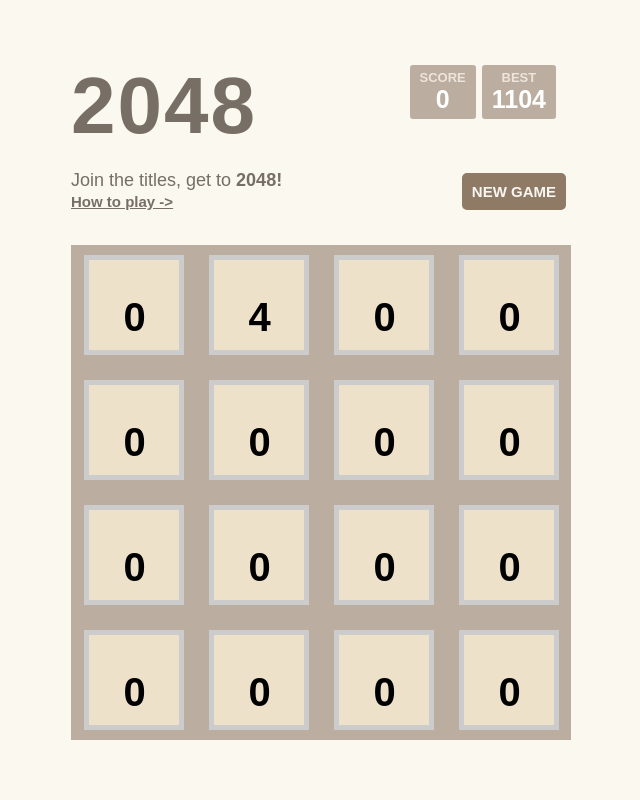
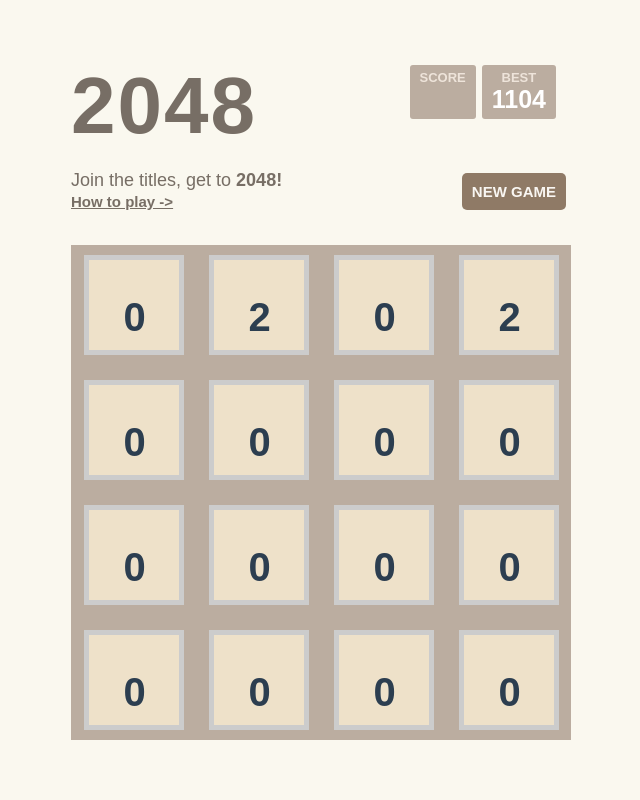
Before and after one commit to vinayjs/2048-gamevuejs, a Vue app: page / in a window 1280 px wide. Shown: the top 800 px of the page, without its empty margins (319-959 px from the left). Built offline with nearby package versions, Linux system fonts and the light colour scheme.

Commit message:
add event listners

```diff
--- a/src/components/GameBoard.vue
+++ b/src/components/GameBoard.vue
@@ -6,61 +6,242 @@
       v-for="(cell, index) in cellList"
       :key="`cell-${index}`"
       :value="cell"
-      v-model="cellList"
-      @keyup.left="leftMove"
+      @keydown='onKeydown'
     ></GameCell>
   </section>
 </template>
 
-   <script>
+<script >
 import GameCell from "./GameCell.vue";
-// import {useStore} from 'vuex'
 export default {
   name: "GameBoard",
   components: {
     GameCell
   },
+
   data() {
     return {
-      cellList: [0, 0, 0, 2, 0, 0, 0, 0, 0, 0, 2, 0, 0, 0, 0, 0]
+      cellList: [0, 2, 0, 2, 0, 0, 0, 0, 0, 0, 0, 0, 0, 0, 0, 0]
     };
   },
+  mounted: function() {
+    document.addEventListener.call(window, "keydown", this.onKeydown);
+  },
   methods: {
-    leftMove(cellList){
-      cellList = this.cellList
-      for (let i = cellList.length - 1; i >= 0; i--) {
-        if (
-          cellList[i] !== cellList[i - 1] &&
-          cellList[i - 1] === 0
-        ) {
-          [cellList[i - 1], cellList[i]] = [
-            cellList[i],
-            cellList[i - 1]
-          ];
+    onKeydown(event) {
+      if (event.key !== undefined) {
+        const pressedKey = event.key;
+        switch (pressedKey) {
+          case "ArrowLeft":
+            this.leftArrow;
+            break;
+          case "ArrowUp":
+            this.upArrow
+            break;
+          case "ArrowRight":
+            this.rightArrow;
+            break;
+          case "ArrowDown":
+            this.downArrow;
         }
-        if (
-          cellList[i] === cellList[i - 1] &&
-          cellList[i - 1] !== 0
-        ) {
-          cellList[i - 1] = cellList[i] + cellList[i - 1];
-          cellList[i] = 0;
+      }
+    },
+    // onKeydown(e) {
+
+    //   if(e.key === 'ArrowLeft'){
+    //    return  this.leftArrow
+    //   }
+    //   else if (e.key === 'ArrowRight'){
+    //      return this.rightArrow
+    //   }
+    //   else if (e.key === 'ArrowUp'){
+    //    return this.upArrow
+    //   }
+    //   else if (e.key === 'ArrowDown'){
+    //    return  this.downArrow
+    //   }
+    // },
+    // onkeydown(event){
+    //   if(event.keyCode === 37){
+    //     this.leftArrow
+    //   }
+    //   else if (event.keyCode === 39){
+    //     this.rightArrow
+    //   }
+    //   else if (event.keyCode === 38){
+    //     this.upArrow
+    //   }
+    //   else if (event.keyCode === 40){
+    //     this.downArrow
+    //   }
+    // },
+    leftMove(arr) {
+      for (let i = arr.length - 1; i >= 0; i--) {
+        if (arr[i] !== arr[i - 1] && arr[i - 1] === 0) {
+          [arr[i - 1], arr[i]] = [arr[i], arr[i - 1]];
+        }
+        if (arr[i] === arr[i - 1] && arr[i - 1] !== 0) {
+          this.score += arr[i];
+          arr[i - 1] = arr[i] + arr[i - 1];
+          arr[i] = 0;
           break;
         }
       }
-      return cellList;
+      return arr;
     },
-   shuffle(){
-    for (let i = this.cellList.length - 1; i > 0; i--) {
+    addCells(cells) {
+      let emptyCells = [];
+      cells.forEach((cell, index) => {
+        if (cell === 0) {
+          emptyCells.push(index);
+        }
+      });
+      if (emptyCells.length > 0) {
+        let index = this.shuffle(emptyCells)[0];
+        cells[index] = 2;
+      }
+      return cells;
+    },
+    shuffle(arr) {
+      for (let i = 0; i < arr.length; i++) {
         const j = Math.floor(Math.random() * (i + 1));
-        [this.cellList[i], this.cellList[j]] = [this.cellList[j], this.cellList[i]];
+        [arr[i], arr[j]] = [arr[j], arr[i]];
       }
+      return arr;
+    },
+    destructureArray(arr) {
+      let x = [[], [], [], []];
+      for (let i = 0; i < arr.length; i++) {
+        if (i >= 0 && i <= 3) {
+          x[0].push(arr[i]);
+        } else if (i >= 4 && i <= 7) {
+          x[1].push(arr[i]);
+        } else if (i >= 8 && i <= 11) {
+          x[2].push(arr[i]);
+        } else x[3].push(arr[i]);
+      }
+      return x;
+    },
+    leftArrow() {
+      let arr = this.destructureArray(this.cellList);
+      let x = [];
+      let y = [];
+      for (let i = 0; i < arr.length; i++) {
+        x.push(this.leftMove(arr[i]));
+      }
+      for (let j = 0; j < x.length; j++) {
+        for (let k = 0; k < x[j].length; k++) {
+          y.push(x[j][k]);
+        }
+      }
+      this.addCells(y);
+      this.cellList = y;
+
       return this.cellList;
-     },
-
-  },
-  mounted() {
-    this.shuffle();
-    this.leftMove()
+    },
+    rightMove(arr) {
+      for (let i = 0; i < arr.length; i++) {
+        if (arr[i] !== arr[i + 1] && arr[i + 1] === 0) {
+          [arr[i], arr[i + 1]] = [arr[i + 1], arr[i]];
+          // console.log(arr)
+        }
+        if (arr[i] === arr[i + 1] && arr[i + 1] !== 0) {
+          arr[i + 1] = arr[i] + arr[i + 1];
+          arr[i] = 0;
+          break;
+        }
+      }
+      return arr;
+    },
+    rightArrow() {
+      let arr = this.destructureArray(this.cellList);
+      let x = [];
+      let y = [];
+      for (let i = 0; i < arr.length; i++) {
+        x.push(this.rightMove(arr[i]));
+      }
+      for (let j = 0; j < x.length; j++) {
+        for (let k = 0; k < x[j].length; k++) {
+          y.push(x[j][k]);
+        }
+      }
+      this.addCells(y);
+      this.cellList = y;
+      return this.cellList;
+    },
+    destructureUpDown(arr) {
+      let x = [[], [], [], []];
+      for (let i = 0; i < arr.length; i++) {
+        if (i === 0 || i === 4 || i === 8 || i === 12) {
+          x[0].push(arr[i]);
+        } else if (i === 1 || i === 5 || i === 9 || i === 13) {
+          x[1].push(arr[i]);
+        } else if (i === 2 || i === 6 || i === 10 || i === 14) {
+          x[2].push(arr[i]);
+        } else x[3].push(arr[i]);
+      }
+      return x;
+    },
+    addSubArray(cell) {
+      let arr = this.destructureArray(cell);
+      let x = [];
+      let y = [];
+      for (let i = 0; i < arr.length; i++) {
+        x.push(this.leftMove(arr[i]));
+      }
+      for (let j = 0; j < x.length; j++) {
+        for (let k = 0; k < x[j].length; k++) {
+          y.push(x[j][k]);
+        }
+      }
+      cell = y;
+      return cell;
+    },
+    downArrow() {
+      let arr = this.destructureUpDown(this.cellList);
+      let x = [];
+      let y = [];
+      for (let i = 0; i < arr.length; i++) {
+        x.push(this.rightMove(arr[i]));
+      }
+      for (let j = 0; j < x.length; j++) {
+        for (let k = 0; k < x[j].length; k++) {
+          y.push(x[j][k]);
+        }
+      }
+      let a = this.destructureUpDown(y);
+      let b = [];
+      for (let j = 0; j < a.length; j++) {
+        for (let k = 0; k < a[j].length; k++) {
+          b.push(a[j][k]);
+        }
+      }
+      this.addCells(b);
+      this.cellList = b;
+      return this.cellList;
+    },
+    upArrow() {
+      let arr = this.destructureUpDown(this.cellList);
+      let x = [];
+      let y = [];
+      for (let i = 0; i < arr.length; i++) {
+        x.push(this.leftMove(arr[i]));
+      }
+      for (let j = 0; j < x.length; j++) {
+        for (let k = 0; k < x[j].length; k++) {
+          y.push(x[j][k]);
+        }
+      }
+      let a = this.destructureUpDown(y);
+      let b = [];
+      for (let j = 0; j < a.length; j++) {
+        for (let k = 0; k < a[j].length; k++) {
+          b.push(a[j][k]);
+        }
+      }
+      this.cellList = b;
+      return this.cellList;
+    }
   }
 };
 </script>
--- a/src/components/GameCell.vue
+++ b/src/components/GameCell.vue
@@ -1,6 +1,6 @@
 <template>
   <!-- <div :class="'color' + number" class="cell">{{ number || '' }}</div> -->
-    <button class="cell">{{value}}</button>
+    <div class="cell">{{value}}</div>
 
 </template>
 <script>
--- a/src/components/MainContainer.vue
+++ b/src/components/MainContainer.vue
@@ -4,7 +4,7 @@
        <h1 class="title">2048</h1>
        <div class="scores">
          <div class="score-container">SCORE <br>
-           <span id="value1">0</span></div>
+           <span id="value1">{{score}}</span></div>
          <div class="best-container">BEST <br>
            <span id="value2">1104</span></div>
        </div>
@@ -54,40 +54,13 @@ export default {
  components: {
    GameBoard
  },
+ props :['score']
+ ,
  data() {
     return {
     };
   },
   methods: {
-    leftMove(){
-      for (let i = this.cellList.length - 1; i >= 0; i--) {
-        if (
-          this.cellList[i] !== this.cellList[i - 1] &&
-          this.cellList[i - 1] === 0
-        ) {
-          [this.cellList[i - 1], this.cellList[i]] = [
-            this.cellList[i],
-            this.cellList[i - 1]
-          ];
-        }
-        if (
-          this.cellList[i] === this.cellList[i - 1] &&
-          this.cellList[i - 1] !== 0
-        ) {
-          this.cellList[i - 1] = this.cellList[i] + this.cellList[i - 1];
-          this.cellList[i] = 0;
-          break;
-        }
-      }
-      return this.cellList;
-    },
-   shuffle(){
-    for (let i = this.cellList.length - 1; i > 0; i--) {
-        const j = Math.floor(Math.random() * (i + 1));
-        [this.cellList[i], this.cellList[j]] = [this.cellList[j], this.cellList[i]];
-      }
-      return this.cellList;
-     },
 
   }
 }
--- /dev/null
+++ b/src/components/Test.vue
@@ -0,0 +1,106 @@
+<template>
+  <!-- <div v-bind:key="cell" :number="cell" v-for="cell in cells">{{ number || ''}}</div> -->
+
+  <section class="game-board" >
+    <GameCell
+      v-for="(cell, index) in cellList"
+      :key="`cell-${index}`"
+      :value="cell"
+      @keyup.once="keyMoves"
+    ></GameCell>
+  </section>
+</template>
+
+<script >
+import GameCell from "./GameCell.vue";
+export default {
+  name: "GameBoard",
+  components: {
+    GameCell
+  },
+    data() {
+    return {
+      cellList: [
+                  '', 2, '', 2, '', 2, '', '', '', '', '', '', '', '', '', ''
+                ]
+    };
+  },
+  created: function () {
+            window.addEventListener('keyup', this.leftMove)
+    },
+  methods: {
+    keyMoves(e){
+      if (e.key === "keyup.left") {
+        return this.leftMove
+      }
+      else if (e.key === "keyup.right" || e.key === "keyup.up") {
+        return this.shuffle
+      }
+
+    },
+    leftMove(){
+      for (let i = this.cellList.length - 1; i >= 0; i--) {
+        if (
+          this.cellList[i] !== this.cellList[i - 1] &&
+          this.cellList[i - 1] === ''
+        ) {
+          [this.cellList[i - 1], this.cellList[i]] = [
+            this.cellList[i],
+            this.cellList[i - 1]
+          ];
+        }
+        if (
+          this.cellList[i] === this.cellList[i - 1] &&
+          this.cellList[i - 1] !== ''
+        ) {
+          this.cellList[i - 1] = this.cellList[i] + this.cellList[i - 1];
+          this.cellList[i] = '';
+          break;
+        }
+      }
+      return this.addCells(this.cellList);
+    },
+    addCells(){
+    let emptyCells = [];
+    this.cellList.forEach((cell, index) => {
+      if (cell === 0) {
+        emptyCells.push(index);      }
+    });
+    if (emptyCells.length > 0) {
+      let index = this.shuffle(emptyCells)[0];
+      this.cellList[index] = 2;
+    }
+    return this.cellList
+
+    },
+   shuffle(){
+    for (let i = this.cellList.length - 1; i > 0; i--) {
+        const j = Math.floor(Math.random() * (i + 1));
+        [this.cellList[i], this.cellList[j]] = [this.cellList[j], this.cellList[i]];
+      }
+      return this.cellList;
+     }
+  }
+}
+
+</script>
+
+   <style scoped>
+.game-board {
+  display: grid;
+  grid-template-columns: 100px 100px 100px 100px;
+  grid-template-rows: 100px 100px 100px 100px;
+  grid-column-gap: 25px;
+  grid-row-gap: 25px;
+  justify-content: center;
+  background-color: #bbada0;
+  padding: 10px;
+}
+.cell {
+  border: 5px solid #ccc;
+  background-color: #eee1c9;
+  font-weight: bolder;
+  padding: 35%;
+  font-size: 40px;
+}
+</style>
```
